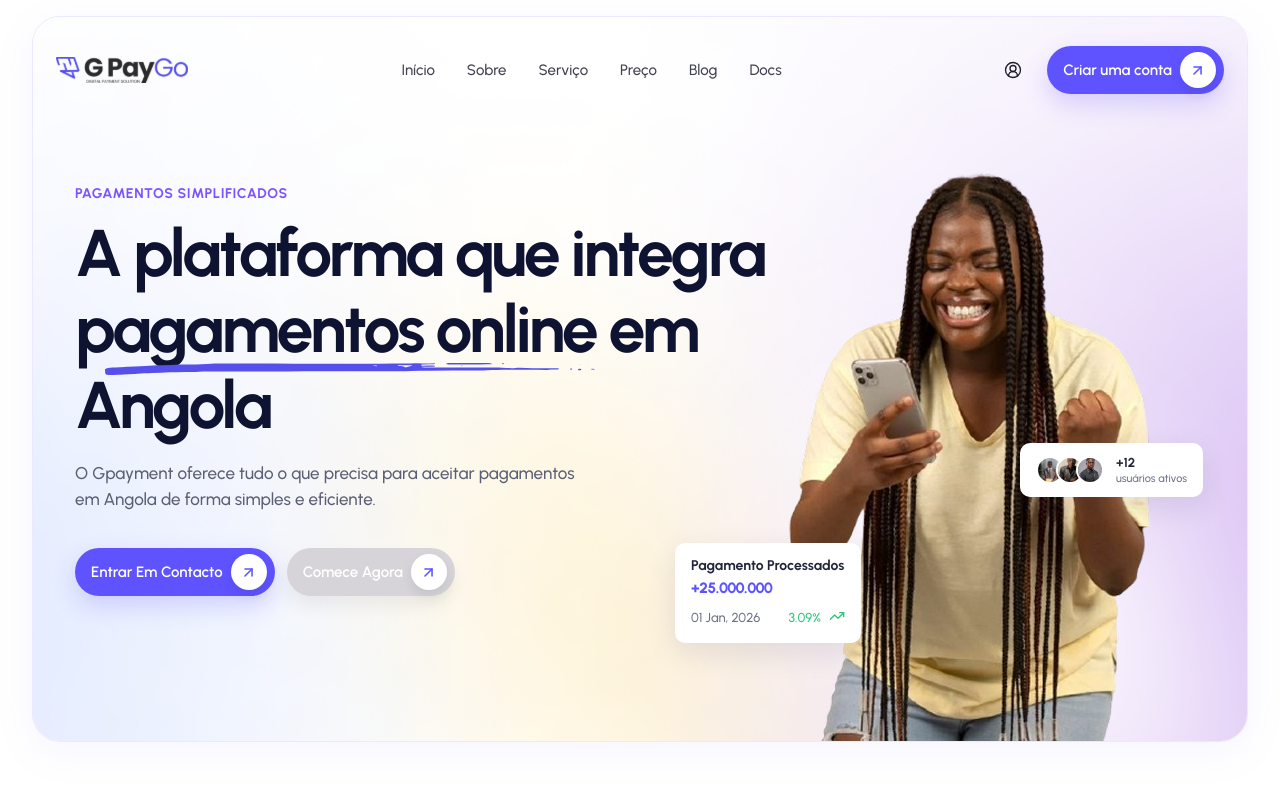
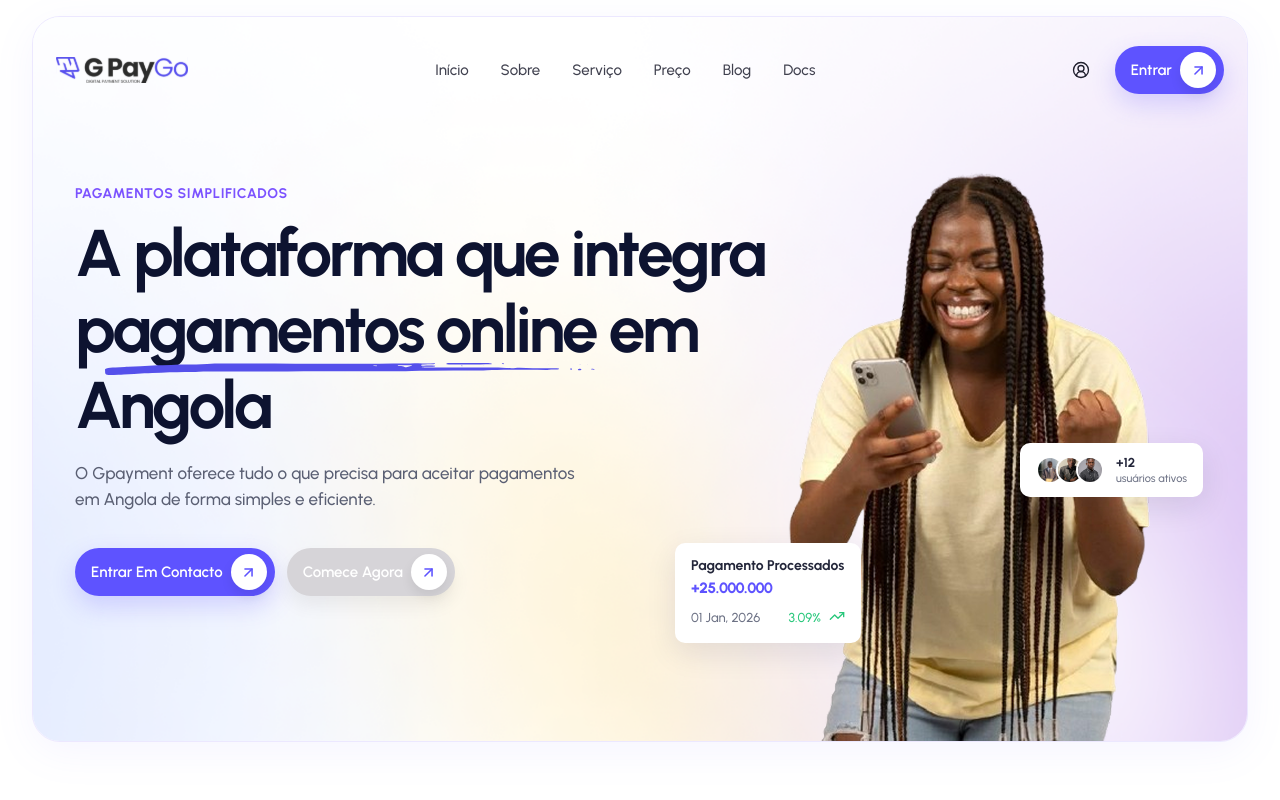
Before and after one commit to Nicolaspz/gpay_front, a Next.js app: page /new in a window 1280 px wide. Shown: the top 800 px of the page. Built offline with nearby package versions, Linux system fonts and the light colour scheme; no server answers.

Commit message:
refator: header

```diff
--- a/src/app/new/_components/g-hero.tsx
+++ b/src/app/new/_components/g-hero.tsx
@@ -37,8 +37,8 @@ export default function GPayGoHero({
   }, []);
 
   const headerShellStyles = hasScrolled
-    ? "mx-auto w-[min(100%,1040px)] rounded-full border border-white/60 bg-white/70 px-4 py-3 shadow-[0_18px_50px_rgba(13,19,48,0.10)] backdrop-blur-xl"
-    : "mx-auto w-full rounded-none border border-transparent bg-transparent px-0 py-0 shadow-none backdrop-blur-0";
+    ? "fixed top-4 left-1/2 z-50 w-[min(100%-2rem,1040px)] -translate-x-1/2 rounded-full border border-white/60 bg-white/70 px-4 py-3 shadow-[0_18px_50px_rgba(13,19,48,0.10)] backdrop-blur-xl"
+    : "relative mx-auto w-full rounded-none border border-transparent bg-transparent px-0 py-0 shadow-none backdrop-blur-0";
 
   return (
     <section className="w-full bg-white px-4 py-4 sm:px-6 lg:px-8">
@@ -56,10 +56,10 @@ export default function GPayGoHero({
             }}
           />
 
-          <div className="relative z-10 min-h-[598px] w-full mx-auto max-w-[1170px] pt-6 sm:pt-7 lg:pt-7">
-            <div
-              className={`sticky top-4 z-50 transition-all duration-300 ease-out ${headerShellStyles}`}
-            >
+          <div className="relative z-10 mx-auto min-h-[598px] w-full max-w-[1170px] pt-6 sm:pt-7 lg:pt-7">
+            {hasScrolled && <div className="h-[72px]" />}
+
+            <div className={headerShellStyles}>
               <header className="flex items-center justify-between gap-4">
                 <div className="relative h-10 w-[118px] shrink-0 sm:h-11 sm:w-[132px]">
                   <Image
@@ -96,7 +96,7 @@ export default function GPayGoHero({
                     size="default"
                     icon={<GButtonIcon size="default" />}
                   >
-                    Criar uma conta
+                    Entrar
                   </GButton>
                 </div>
               </header>
```
